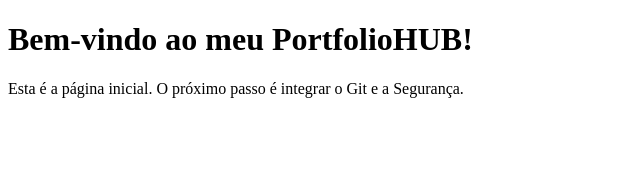
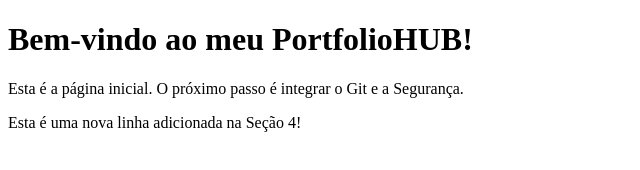
Before and after one commit to luiz121106/PortifolioHub, a plain HTML site: page Index.html in a window 1280 px wide. Shown: the whole page, without its empty margins (0-640 px from the left). Drawn offline with Linux system fonts and the light colour scheme.

Commit message:
Update Index.html

```diff
--- a/Index.html
+++ b/Index.html
@@ -8,4 +8,6 @@
     <h1>Bem-vindo ao meu PortfolioHUB!</h1>
     <p>Esta é a página inicial. O próximo passo é integrar o Git e a Segurança.</p>
 </body>
+
 </html>
+<p>Esta é uma nova linha adicionada na Seção 4!</p>
```
